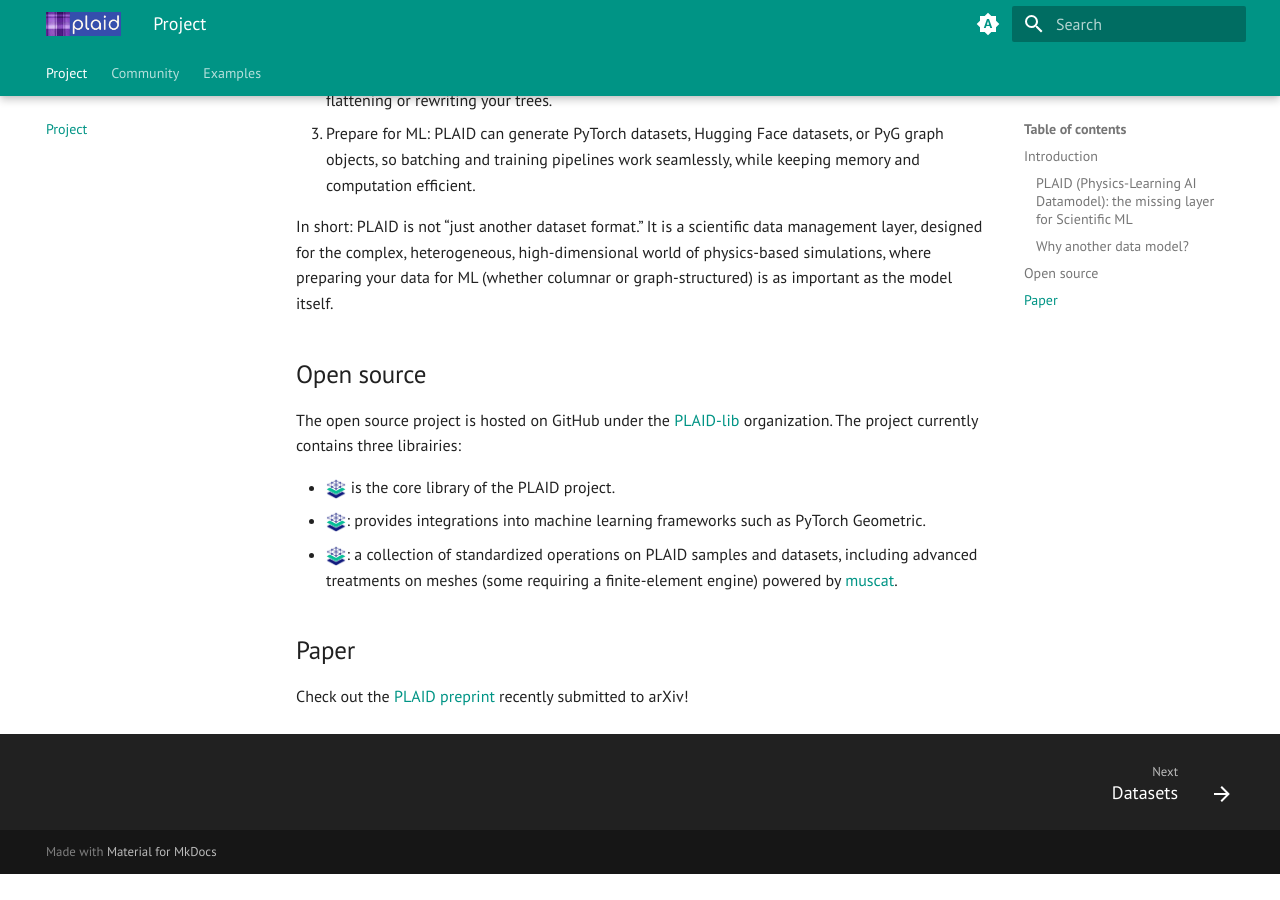
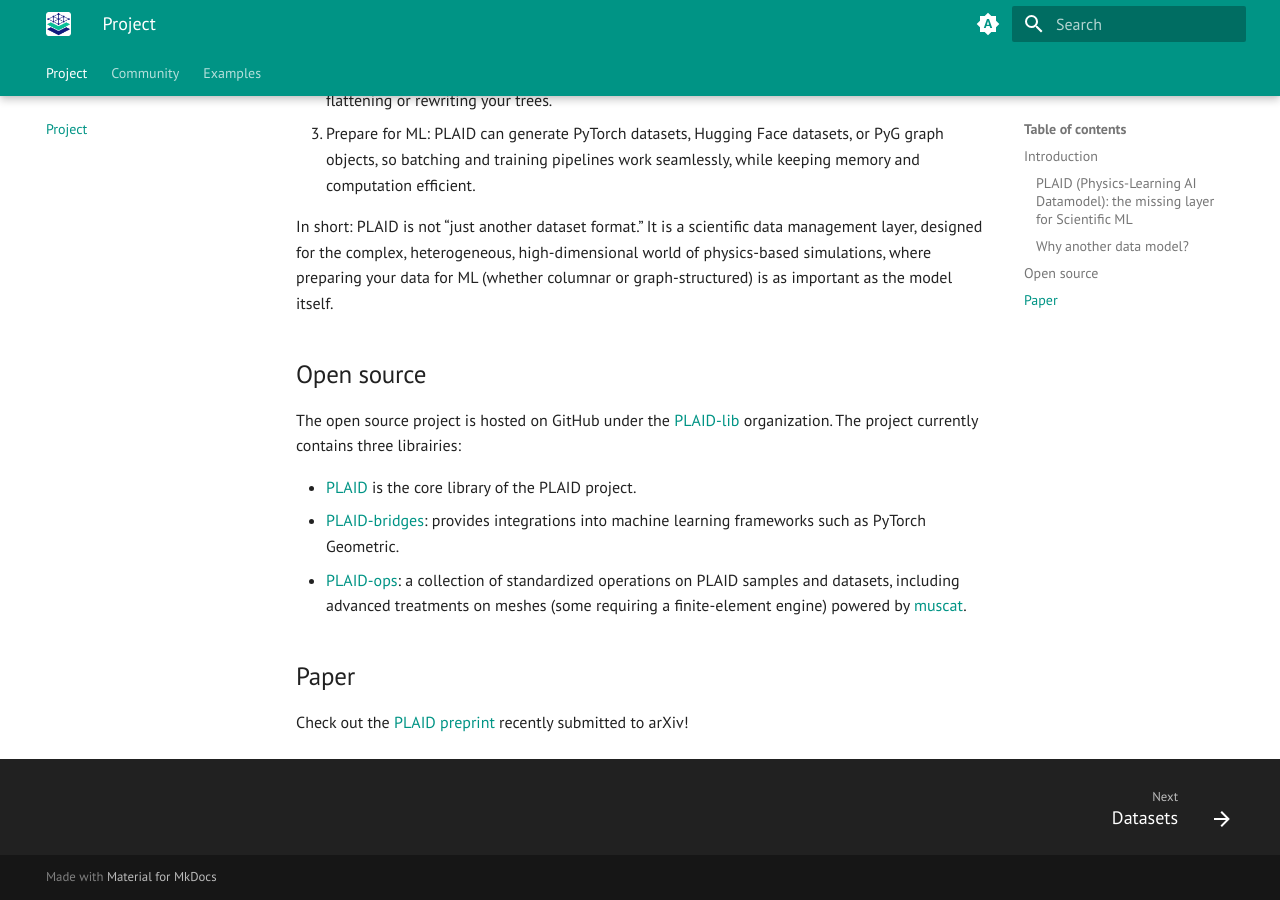
Before and after one commit to PLAID-lib/PLAID-lib.github.io, an MkDocs documentation site: the page built from docs/index.md, in a window 1280 px wide and 900 px high, scrolled down 905 px. Built offline with MkDocs 1.6.1 and Material for MkDocs 9.7.7, drawn with Linux system fonts in a browser that asks for light colours; before the commit the page ends 1779 px from its top, so only the background shows below that.

Commit message:
update logo

```diff
--- a/docs/index.md
+++ b/docs/index.md
@@ -35,9 +35,9 @@ In short: PLAID is not “just another dataset format.” It is a scientific dat
 
 The open source project is hosted on GitHub under the [PLAID-lib](https://github.com/PLAID-lib) organization. The project currently contains three librairies:
 
-- [<img src="../assets/images/plaid_logo2.png" style="height:20px; vertical-align:middle"/>](https://github.com/PLAID-lib/plaid) is the core library of the PLAID project.
-- [<img src="../assets/images/plaid_logo2.png" style="height:20px; vertical-align:middle"/>](https://github.com/PLAID-lib/plaid-bridges): provides integrations into machine learning frameworks such as PyTorch Geometric.
-- [<img src="../assets/images/plaid_logo2.png" style="height:20px; vertical-align:middle"/>](https://github.com/PLAID-lib/plaid-ops): a collection of standardized operations on PLAID samples and datasets, including advanced treatments on meshes (some requiring a finite-element engine) powered by [muscat](https://gitlab.com/drti/muscat).
+- [PLAID](https://github.com/PLAID-lib/plaid) is the core library of the PLAID project.
+- [PLAID-bridges](https://github.com/PLAID-lib/plaid-bridges): provides integrations into machine learning frameworks such as PyTorch Geometric.
+- [PLAID-ops](https://github.com/PLAID-lib/plaid-ops): a collection of standardized operations on PLAID samples and datasets, including advanced treatments on meshes (some requiring a finite-element engine) powered by [muscat](https://gitlab.com/drti/muscat).
 
 ## Paper
 
--- a/mkdocs.yml
+++ b/mkdocs.yml
@@ -5,8 +5,8 @@ theme:
   font:
     text: PT Sans
     code: Fira Mono
-  logo: assets/images/PLAID-large-logo.png
-  favicon: assets/images/PLAID-logo.png
+  logo: assets/images/plaid_logo2.png
+  favicon: assets/images/plaid_logo2.png
   features:
     - navigation.instant
     - navigation.instant.prefetch
```
